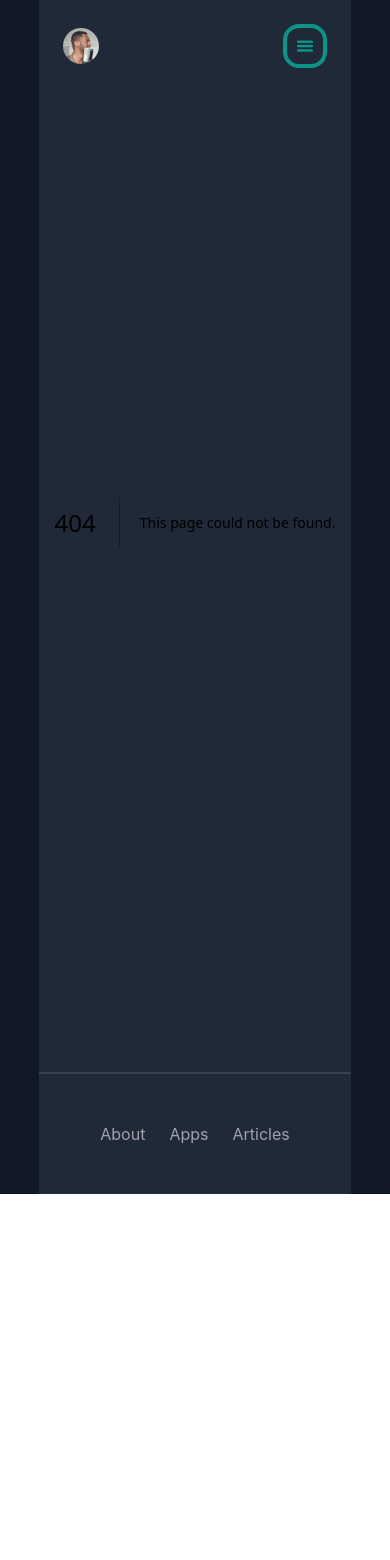
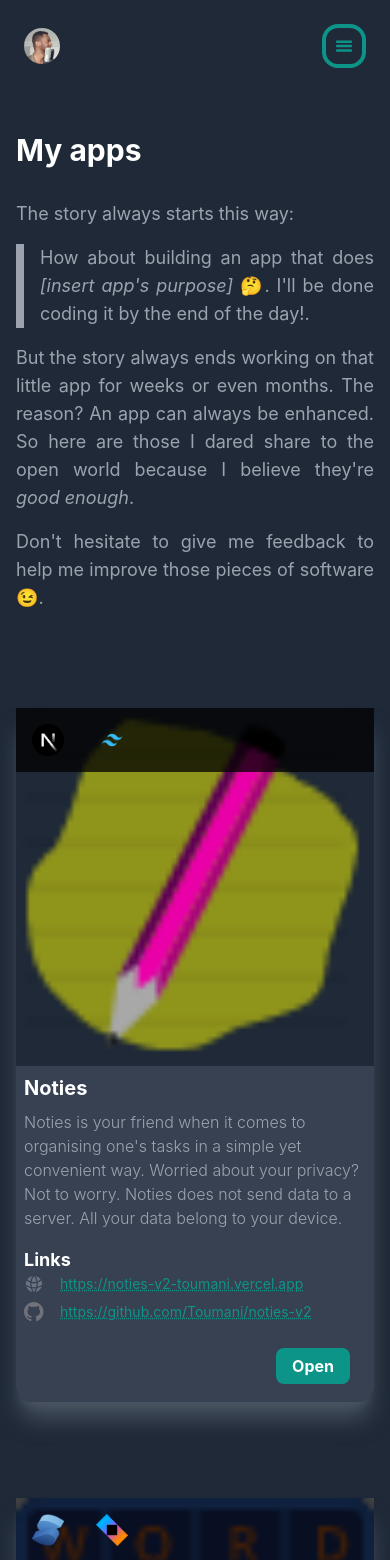
Before and after one commit to Toumani/toumani-sidibe-dot-com, a Next.js app: page /apps in a window 390 px wide. Before the commit this address had no page. Shown: the top 1560 px of the page. Before the commit the page ends 1194 px from the top, so only its background shows below. Built offline with nearby package versions, Linux system fonts and the light colour scheme.

Commit message:
ui: apps page design for mobile

```diff
--- a/components/Layout.tsx
+++ b/components/Layout.tsx
@@ -11,14 +11,14 @@ const pages = [
 ]
 
 interface LayoutProps extends PropsWithChildren {
-	currentPage: string,
+	currentPageName: string,
 }
 
-const Layout = ({ currentPage, children }: LayoutProps) => {
+const Layout = ({ currentPageName, children }: LayoutProps) => {
 	return (
 		<div className="flex flex-row justify-center bg-gray-900">
 			<div className="flex flex-col bg-gray-800 max-w-5xl">
-				<Nav currentPage={currentPage} />
+				<Nav currentPageName={currentPageName} />
 				<div className="flex flex-col items-start gap-24 px-4 lg:px-12">
 					{ children }
 				</div>
@@ -32,8 +32,8 @@ const Layout = ({ currentPage, children }: LayoutProps) => {
 	)
 }
 
-function Nav({ currentPage }: { currentPage: string }) {
-	const isHomePage = currentPage && currentPage === 'home';
+function Nav({ currentPageName }: { currentPageName: string }) {
+	const isHomePage = currentPageName && currentPageName === 'Home';
 	return (
 		<>
 			<nav className="flex flex-row-reverse lg:flex-row items-center justify-between lg:justify-around pt-6 lg:pt-0 pb-8 lg:pb-0 px-6">
@@ -59,7 +59,7 @@ function Nav({ currentPage }: { currentPage: string }) {
 									</button>
 									<nav className="flex flex-col items-stretch text-sm text-zinc-400">
 										{ pages.map(page => {
-											const isCurrentPage = currentPage === page.url.substring(1)
+											const isCurrentPage = currentPageName === page.name
 											return (
 												<React.Fragment key={page.url}>
 													<Link
@@ -85,11 +85,11 @@ function Nav({ currentPage }: { currentPage: string }) {
 				}
 				<ul className="hidden lg:flex flex-row justify-end gap-8 my-8 py-2 px-10 rounded-full bg-gray-700">
 					{ pages.map(page => {
-						const isCurrentPage = currentPage === page.url.substring(1)
+						const isCurrentPage = currentPageName === page.name
 						return (
 							<li key={page.url}>
 								<Link className={isCurrentPage ? "text-teal-600 font-semibold" : "text-zinc-300 hover:text-teal-600 transition"} href={page.url}>
-									{page.name}
+									{ page.name }
 								</Link>
 							</li>
 						)
--- a/pages/_app.tsx
+++ b/pages/_app.tsx
@@ -4,7 +4,7 @@ import Layout from "../components/Layout";
 
 export default function App({ Component, pageProps }: AppProps) {
   return (
-    <Layout currentPage={pageProps.name}>
+    <Layout currentPageName={pageProps.name}>
       <Component {...pageProps} />
     </Layout>
   )
--- a/pages/_document.js
+++ b/pages/_document.js
@@ -3,7 +3,7 @@ import React from "react";
 
 export default function Document() {
 	return (
-		<Html>
+		<Html lang="en">
 			<Head>
 				<meta name="description" content="Toumani Sidibe's personal website" />
 				<link rel="icon" href="/images/avatar.jpg" />
--- a/pages/about.tsx
+++ b/pages/about.tsx
@@ -87,7 +87,7 @@ const Social = ({ icon, url, text }: SocialProps) => {
 export const getStaticProps: GetStaticProps = async () => {
 	return {
 		props: {
-			name: 'about'
+			name: 'About'
 		}
 	}
 }
--- /dev/null
+++ b/pages/apps.tsx
@@ -0,0 +1,122 @@
+import Head from "next/head";
+import React from "react";
+import { GetStaticProps } from "next";
+import Image from "next/image";
+import { GlobeAltIcon } from "@heroicons/react/24/solid";
+import { GithubMarkIcon } from "../components/icons";
+
+interface App {
+	id: string,
+	name: string,
+	description: string,
+	longDescription: string,
+	url: string,
+	githubUrl: string,
+	tools: string[],
+}
+
+const Apps = ({ apps }: { apps: App[]}) => {
+	return (
+		<>
+			<Head>
+				<title>My Apps - Toumani Sidibe</title>
+			</Head>
+
+			<div>
+				<h1 className="my-8 text-3xl text-white font-bold lg:text-5xl">My apps</h1>
+				<div className="space-y-4 text-lg text-justify text-gray-400">
+					<p>
+						The story always starts this way:
+					</p>
+					<blockquote className="pl-4 border-l-8 border-l-gray-400">
+						How about building an app that does <span className="italic">[insert app's purpose]</span> 🤔.
+						I'll be done coding it by the end of the day!.
+					</blockquote>
+					<p>
+						But the story always ends working on that little app for weeks or even months. The reason? An app can always be enhanced.
+						So here are those I dared share to the open world because I believe they're <span className="italic">good enough</span>.
+					</p>
+					<p>
+						Don't hesitate to give me feedback to help me improve those pieces of software 😉.
+					</p>
+				</div>
+			</div>
+
+			{ apps.map(app => <AppCard key={app.id} app={app} />) }
+		</>
+	)
+}
+
+interface AppCardProps {
+	app: App
+}
+
+const AppCard = ({ app }: AppCardProps) => {
+	const { id, tools, name, longDescription, url, githubUrl } = app;
+	return (
+		<div className="w-full shadow-xl rounded-b-2xl shadow-gray-600">
+			<div>
+				<div className="relative">
+					<div className="flex flex-row gap-8 p-4 absolute top-0 left-0 right-0 bg-black/75">
+						{ tools.map(tool => <Image key={tool} src={`/logos/${tool}.png`} alt={tool} width={32} height={32} />) }
+					</div>
+				</div>
+				<img className="w-full" src={`/logos/${id}.png`} alt={`${app.name} logo`} />
+			</div>
+			<div className="p-2 bg-gray-700 rounded-b-2xl">
+				<div>
+					<h3 className="mb-2 text-xl font-bold">{ name }</h3>
+					<p className="text-gray-400 font-light">{ longDescription }</p>
+				</div>
+				<div>
+					<h4 className="mt-4 text-lg font-bold">Links</h4>
+					<ul className="space-y-2">
+						<li className="flex flex-row items-center text-sm space-x-4">
+							<GlobeAltIcon className="text-gray-500" width={20} height={20} />
+							<a className="text-teal-600 cursor-pointer underline decoration-dotted hover:text-teal-800 transition" href={url}>{ url }</a>
+						</li>
+						<li className="flex flex-row items-center text-sm space-x-4">
+							<GithubMarkIcon width={20} height={20} />
+							<a className="text-teal-600 cursor-pointer underline decoration-dotted hover:text-teal-800 transition" href={githubUrl}>{ githubUrl }</a>
+						</li>
+					</ul>
+				</div>
+				<div className="mt-8 mb-4 pr-4 text-right">
+					<a className="px-4 py-2 rounded-lg bg-teal-600 font-bold" href={url} target="_blank">Open</a>
+				</div>
+			</div>
+		</div>
+	)
+}
+
+export const getStaticProps: GetStaticProps = async () => {
+	const apps: App[] = [
+		{
+			id: 'noties-v2',
+			name: 'Noties',
+			description: 'Awesome note taking app',
+			longDescription: "Noties is your friend when it comes to organising one's tasks in a simple yet convenient way. Worried about your privacy? Not to worry. Noties does not send data to a server. All your data belong to your device.",
+			url: 'https://noties-v2-toumani.vercel.app',
+			githubUrl: 'https://github.com/Toumani/noties-v2',
+			tools: ['nextjs', 'tailwindcss'],
+		},
+		{
+			id: 'wordament-solver',
+			name: 'Wordament Solver',
+			description: 'Word puzzle resolver',
+			longDescription: "Ever wanted to solve Microsoft's puzzle game, Wordament? Or any other word puzzle game? Wordament Solver has you covered! Just fill the board and watch the magic.",
+			url: 'https://wordament-solver.toumanisidibe.com',
+			githubUrl: 'https://github.com/Toumani/wordament-solver',
+			tools: ['solidjs', 'ktor'],
+		},
+	];
+
+	return {
+		props: {
+			name: 'Apps',
+			apps,
+		}
+	}
+}
+
+export default Apps;
--- a/pages/index.tsx
+++ b/pages/index.tsx
@@ -216,7 +216,7 @@ export const getStaticProps: GetStaticProps<{ articles: Article[] }> = async ()
 
 	return {
 		props: {
-			name: 'home',
+			name: 'Home',
 			articles,
 			apps,
 			employments
```
Also changed, not shown: public/logos/solidjs.png (added).
